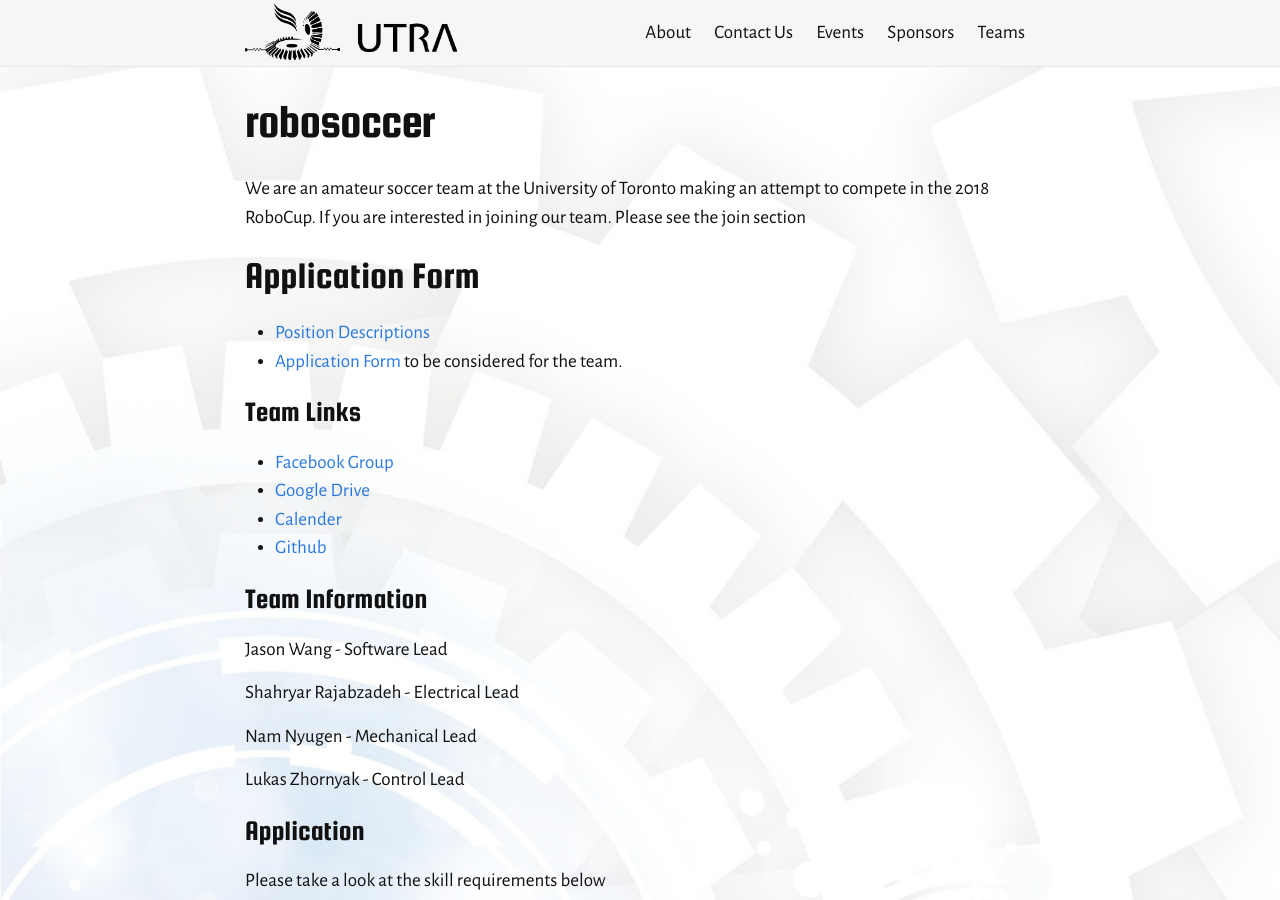
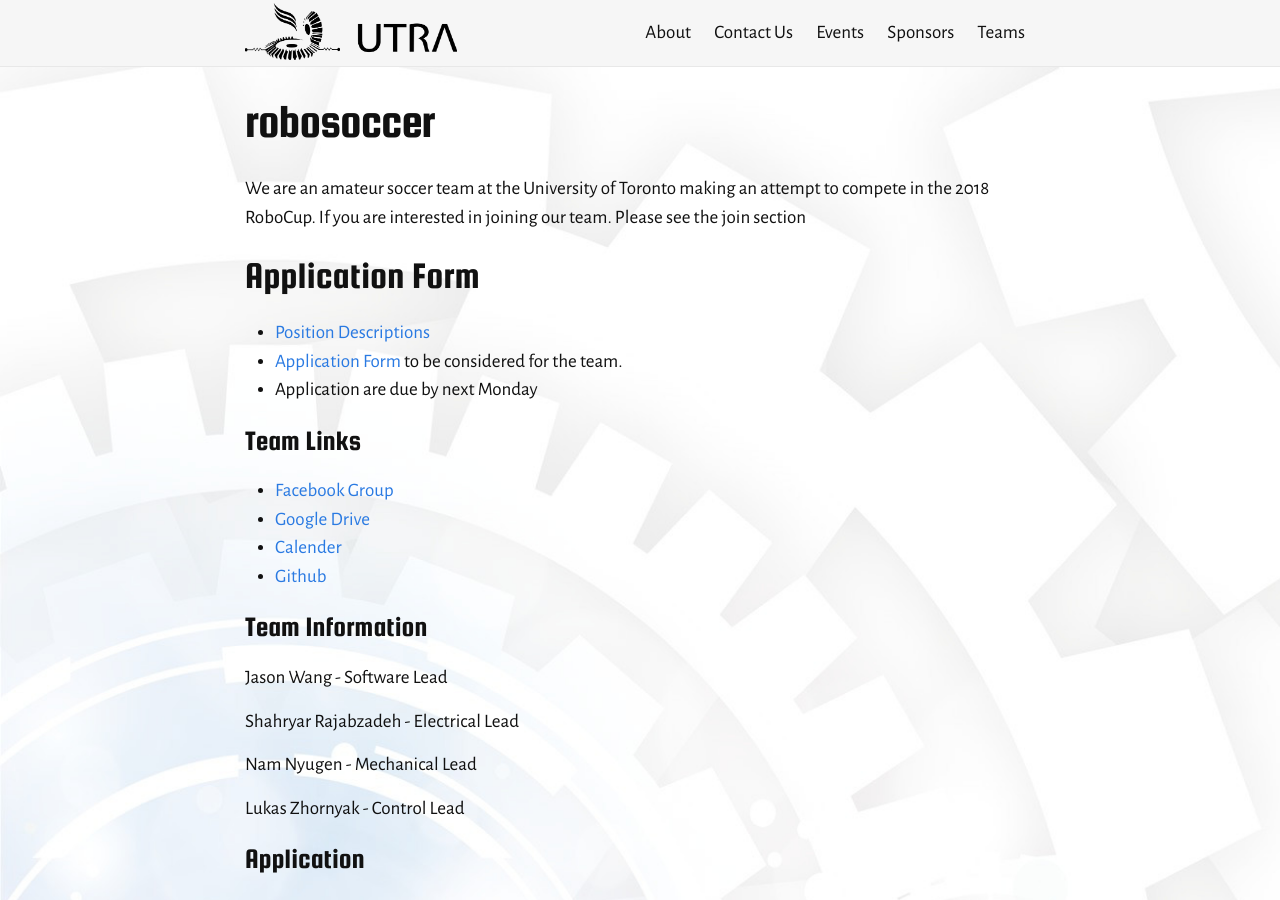
Before and after one commit to utra/utra-old-website, a Jekyll site: the page built from teams/soccer.md, in a window 1280 px wide and 900 px high. Built offline with Jekyll 4.4.1, drawn with Linux system fonts in a browser that asks for light colours.

```diff
--- a/teams/soccer.md
+++ b/teams/soccer.md
@@ -10,6 +10,7 @@ We are an amateur soccer team at the University of Toronto making an attempt to
 # Application Form
 - [Position Descriptions](https://docs.google.com/document/d/1BRW8Yy9hYQix4jPiH-h9IGgB-WI3EY-ORngu0wuO0I4/edit#heading=h.psut0c1hptr)
 - [Application Form](https://docs.google.com/forms/d/e/1FAIpQLSfNVsrOJ_nnYgjDqINVgbXt_oHVTZMs3i8i2qSVGLBJYF-PVA/viewform) to be considered for the team.
+- Application are due by next Monday
 
 ## Team Links
 - [Facebook Group](https://www.facebook.com/groups/universityoftorontorobosoccer/)
```
